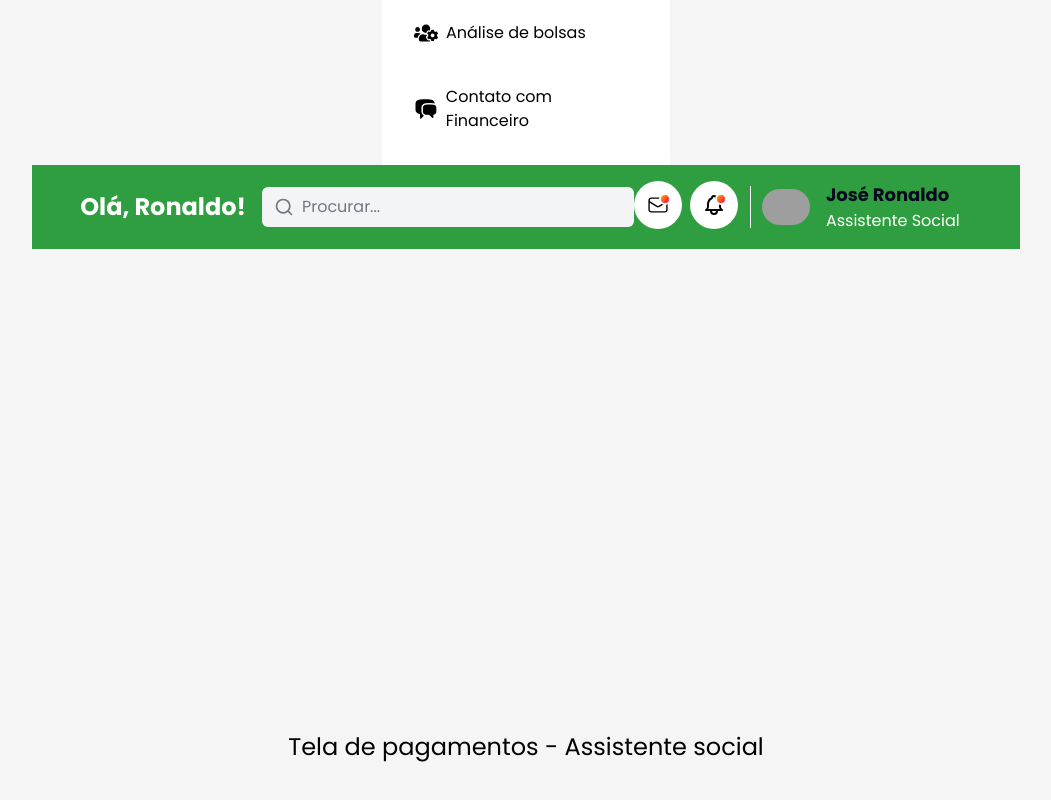
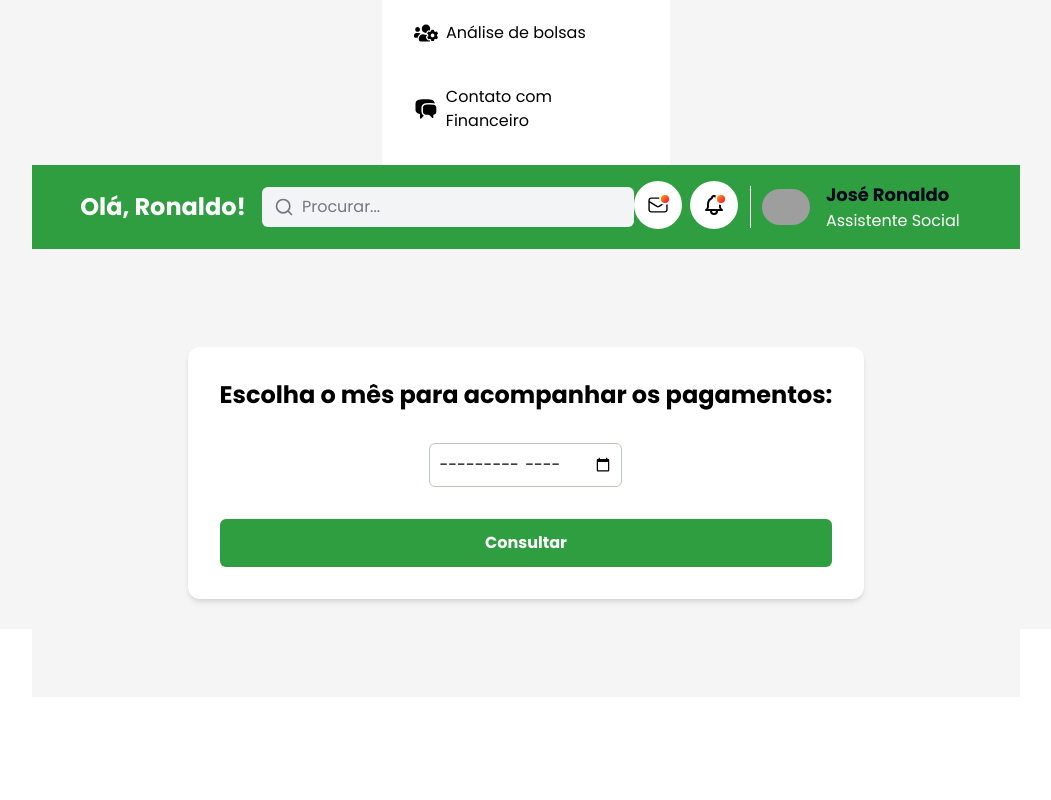
Before and after one commit to Dev-JoseRonaldo/conecta-ifpe, a Next.js app: page /assistente-social/pagamentos in a window 1280 px wide. Shown: the part 430-1230 px from the top of the page, without its empty margins (209-1260 px from the left). After the commit the page ends 1127 px from the top, so only its background shows below. Built offline with nearby package versions, Linux system fonts and the light colour scheme; grey boxes are pictures that could not be loaded.

Commit message:
feat: add payment page

```diff
--- /dev/null
+++ b/src/app/(perfis-funcionais)/assistente-social/pagamentos/mock.json
@@ -0,0 +1,80 @@
+[
+  {
+    "ano": 2023,
+    "mes": 1,
+    "pagamentos": [
+      {
+        "id": 1,
+        "valor": 1500.00,
+        "data": "2023-01-05",
+        "descricao": "Mensalidade Janeiro"
+      },
+      {
+        "id": 2,
+        "valor": 1200.00,
+        "data": "2023-01-20",
+        "descricao": "Curso de Verão"
+      }
+    ]
+  },
+  {
+    "ano": 2023,
+    "mes": 2,
+    "pagamentos": [
+      {
+        "id": 3,
+        "valor": 1500.00,
+        "data": "2023-02-05",
+        "descricao": "Mensalidade Fevereiro"
+      }
+    ]
+  },
+  {
+    "ano": 2023,
+    "mes": 3,
+    "pagamentos": [
+      {
+        "id": 4,
+        "valor": 1500.00,
+        "data": "2023-03-05",
+        "descricao": "Mensalidade Março"
+      },
+      {
+        "id": 5,
+        "valor": 300.00,
+        "data": "2023-03-18",
+        "descricao": "Material Escolar"
+      }
+    ]
+  },
+  {
+    "ano": 2022,
+    "mes": 12,
+    "pagamentos": [
+      {
+        "id": 6,
+        "valor": 1400.00,
+        "data": "2022-12-05",
+        "descricao": "Mensalidade Dezembro"
+      },
+      {
+        "id": 7,
+        "valor": 200.00,
+        "data": "2022-12-15",
+        "descricao": "Taxa de Atividade"
+      }
+    ]
+  },
+  {
+    "ano": 2022,
+    "mes": 11,
+    "pagamentos": [
+      {
+        "id": 8,
+        "valor": 1400.00,
+        "data": "2022-11-05",
+        "descricao": "Mensalidade Novembro"
+      }
+    ]
+  }
+]
--- a/src/app/(perfis-funcionais)/assistente-social/pagamentos/page.tsx
+++ b/src/app/(perfis-funcionais)/assistente-social/pagamentos/page.tsx
@@ -1,13 +1,26 @@
 // Tela principal logado como Assistente Social
 "use client"
 
+import axios from "axios"
 import { useEffect, useState } from "react"
+import Button from "src/components/Button"
 import LoadingSpinner from "src/components/LoadingSpinner"
+import pagamentosMock from "./mock.json"
 import RootLayout from "../../layout"
+
+interface Pagamento {
+  id: number
+  valor: number
+  data: string
+  descricao: string
+}
 
 export default function PaymentAssistenteSocialPage() {
   const [isMounted, setIsMounted] = useState(false)
   const userRole = "Assistente Social"
+  const [mesAno, setMesAno] = useState<string>("")
+  const [pagamentos, setPagamentos] = useState<Pagamento[]>([])
+  const [loading, setLoading] = useState<boolean>(false)
 
   useEffect(() => {
     setIsMounted(true)
@@ -18,10 +31,88 @@ export default function PaymentAssistenteSocialPage() {
     return <LoadingSpinner />
   }
 
+  const handleInputChange = (event: React.ChangeEvent<HTMLInputElement>) => {
+    setMesAno(event.target.value)
+  }
+
+  const fetchMockData = (ano: string, mes: string) => {
+    const anoNumber = parseInt(ano)
+    const mesNumber = parseInt(mes)
+    const pagamentosData = pagamentosMock.find((item) => item.ano === anoNumber && item.mes === mesNumber)
+    return pagamentosData ? pagamentosData.pagamentos : []
+  }
+
+  const handleSubmit = async () => {
+    if (!mesAno) return
+
+    const [ano, mes] = mesAno.split("-")
+
+    setLoading(true)
+    try {
+      const response = await axios.get("/api/lista-pagamentos", {
+        params: {
+          mes,
+          ano,
+        },
+      })
+      setPagamentos(response.data)
+    } catch (error) {
+      console.error("Erro ao buscar pagamentos do backend. Tentando buscar mock:", error)
+      const mockData = fetchMockData(ano || "", mes || "")
+      setPagamentos(mockData)
+    } finally {
+      setLoading(false)
+    }
+  }
+
   return (
     <RootLayout userRole={userRole}>
-      <div className="flex h-screen items-center justify-center">
-        <h1 className="text-2xl">Tela de pagamentos - Assistente social</h1>
+      <div className="rounded-xl bg-white p-8 shadow-md">
+        <div className="flex items-center justify-center">
+          <div className="flex flex-col items-center gap-4 ">
+            {!pagamentos.length ? (
+              <>
+                <h2 className="mb-4 text-2xl font-bold">Escolha o mês para acompanhar os pagamentos:</h2>
+                <input
+                  type="month"
+                  value={mesAno}
+                  onChange={handleInputChange}
+                  className="mb-4 rounded-md border border-gray-300 p-2"
+                />
+                <Button
+                  text={loading ? "Carregando..." : "Consultar"}
+                  color="green"
+                  disabled={loading}
+                  onClick={handleSubmit}
+                  className="rounded-md bg-primary-medium px-4 py-2 text-white hover:bg-green-700"
+                />
+              </>
+            ) : (
+              <div className="w-full max-w-2xl">
+                <h2 className="mb-4 text-xl font-bold">Lista de Pagamentos:</h2>
+                <ul className="w-full rounded-md border border-gray-300 p-4">
+                  {pagamentos.map((pagamento) => (
+                    <li
+                      key={pagamento.id}
+                      className="mb-2 border-b border-gray-200 pb-2 last:mb-0 last:border-b-0 last:pb-0"
+                    >
+                      <p>
+                        <strong>Data:</strong> {pagamento.data}
+                      </p>
+                      <p>
+                        <strong>Valor:</strong> R$ {pagamento.valor.toFixed(2)}
+                      </p>
+                      <p>
+                        <strong>Descrição:</strong> {pagamento.descricao}
+                      </p>
+                    </li>
+                  ))}
+                </ul>
+                <Button text="Voltar" color="red" size="content" onClick={() => setPagamentos([])} />
+              </div>
+            )}
+          </div>
+        </div>
       </div>
     </RootLayout>
   )
```
